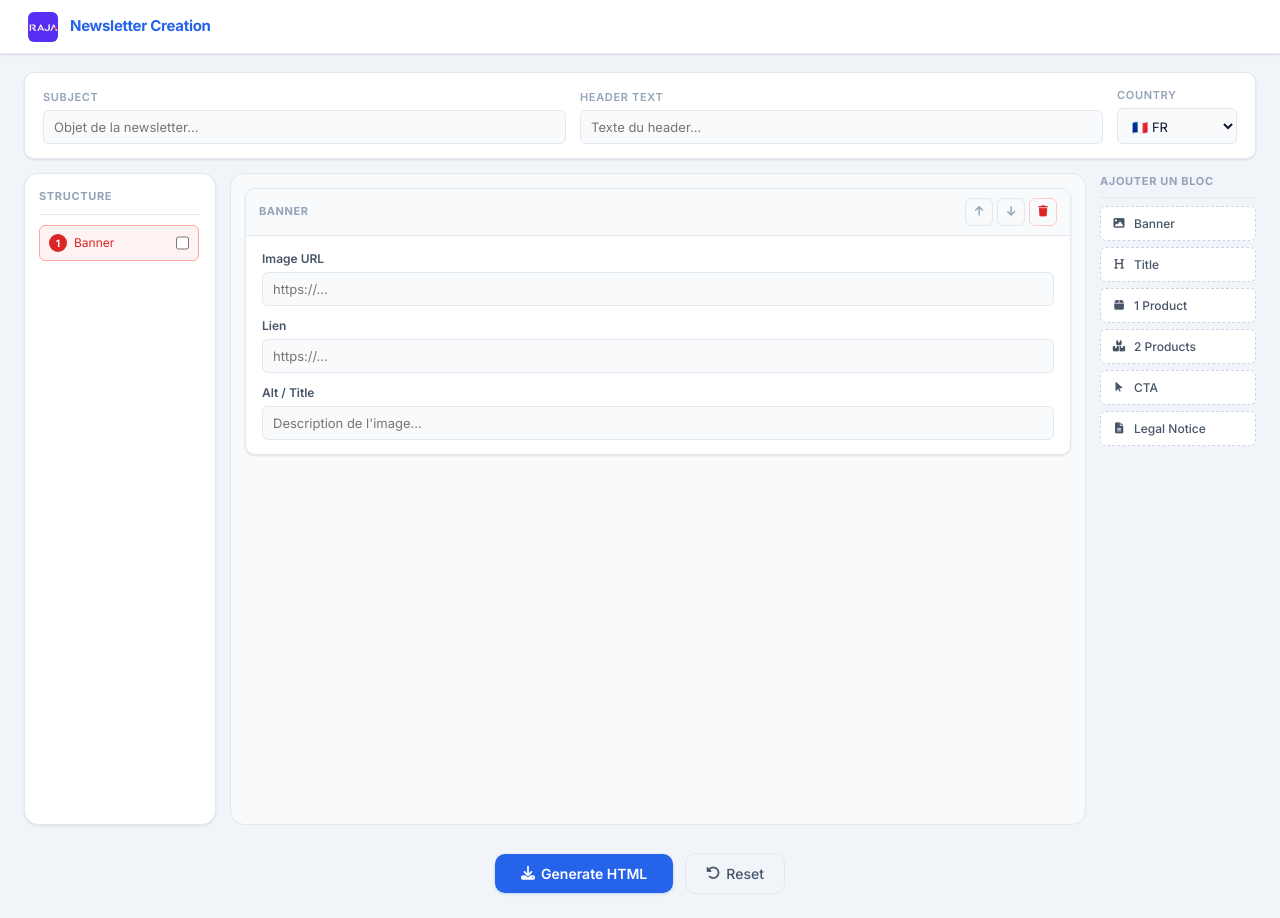
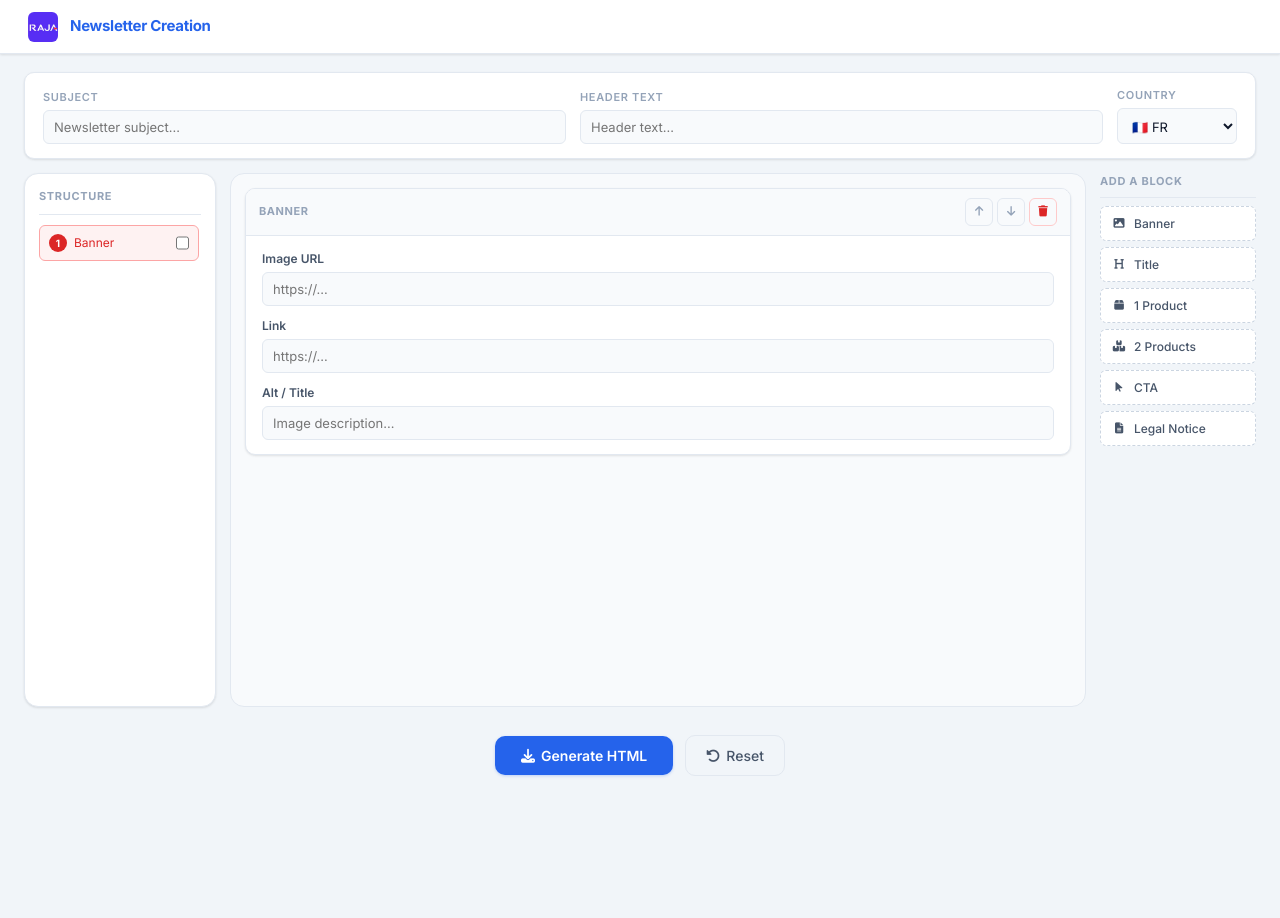
Before and after one commit to al3xioux/raja-newsletter-v2, a React (Vite) app: page / in a window 1280 px wide. Both pictures are taken after a click on the button "Banner". After the commit the page ends 800 px from the top, so only its background shows below. Built offline with nearby package versions, Linux system fonts and the light colour scheme.

Commit message:
update english

```diff
--- a/src/assets/style.css
+++ b/src/assets/style.css
@@ -96,6 +96,8 @@ body {
   display: flex;
   flex-direction: column;
   gap: 14px;
+  height: calc(100vh - 54px);
+  overflow: hidden;
 }
 
 /* ============================
@@ -162,8 +164,10 @@ body {
 #main-container {
   display: flex;
   gap: 14px;
-  align-items: flex-start;
+  align-items: stretch;
   width: 100%;
+  flex: 1;
+  min-height: 0;
 }
 
 /* ============================
@@ -176,9 +180,7 @@ body {
   border: 1px solid var(--border);
   border-radius: var(--radius-lg);
   padding: 14px;
-  position: sticky;
-  top: 70px;
-  height: calc(100vh - 148px);
+  height: 100%;
   display: flex;
   flex-direction: column;
   box-shadow: var(--shadow-sm);
@@ -309,7 +311,7 @@ body {
 #corps {
   flex: 1;
   min-width: 0;
-  height: calc(100vh - 148px);
+  height: 100%;
   border: 1px solid var(--border);
   border-radius: var(--radius-lg);
   padding: 14px;
@@ -354,8 +356,7 @@ body {
   display: flex;
   flex-direction: column;
   gap: 6px;
-  position: sticky;
-  top: 70px;
+  align-self: flex-start;
 }
 
 .add-panel-label {
--- a/src/components/BannerForm.jsx
+++ b/src/components/BannerForm.jsx
@@ -31,7 +31,7 @@ export default function BannerForm({ data, onChange, onRemove, onMoveUp, onMoveD
                 </div>
 
                 <div className="field-group">
-                    <label htmlFor="banner-link" className="form-label">Lien</label>
+                    <label htmlFor="banner-link" className="form-label">Link</label>
                     <input
                         type="text"
                         id="banner-link"
@@ -48,7 +48,7 @@ export default function BannerForm({ data, onChange, onRemove, onMoveUp, onMoveD
                         id="banner-alt"
                         value={data.bannerAltTitle || ""}
                         onChange={(e) => onChange({ ...data, bannerAltTitle: e.target.value })}
-                        placeholder="Description de l'image…"
+                        placeholder="Image description…"
                     />
                 </div>
             </div>
--- a/src/components/CTAForm.jsx
+++ b/src/components/CTAForm.jsx
@@ -31,7 +31,7 @@ export default function CTAForm({ data, onChange, onRemove, onMoveUp, onMoveDown
                 </div>
 
                 <div className="field-group">
-                    <label htmlFor="cta-link" className="form-label">Lien</label>
+                    <label htmlFor="cta-link" className="form-label">Link</label>
                     <input
                         type="text"
                         id="cta-link"
@@ -48,7 +48,7 @@ export default function CTAForm({ data, onChange, onRemove, onMoveUp, onMoveDown
                         id="cta-alt"
                         value={data.ctaAltTitle || ""}
                         onChange={(e) => onChange({ ...data, ctaAltTitle: e.target.value })}
-                        placeholder="Description de l'image…"
+                        placeholder="Image description…"
                     />
                 </div>
             </div>
--- a/src/components/LegalNotice.jsx
+++ b/src/components/LegalNotice.jsx
@@ -20,13 +20,13 @@ export default function LegalNotice({ data, onChange, onRemove, onMoveUp, onMove
 
             <div className="form-card-body">
                 <div className="field-group">
-                    <label htmlFor="legal-notice" className="form-label">Texte légal</label>
+                    <label htmlFor="legal-notice" className="form-label">Legal text</label>
                     <textarea
                         id="legal-notice"
                         value={data.legalNotice || ""}
                         onChange={(e) => onChange({ ...data, legalNotice: e.target.value })}
                         rows="6"
-                        placeholder="Mentions légales, CGV…"
+                        placeholder="Legal notice, T&Cs…"
                     />
                 </div>
             </div>
--- a/src/components/TitleForm.jsx
+++ b/src/components/TitleForm.jsx
@@ -20,18 +20,18 @@ export default function TitleForm({ data, onChange, onRemove, onMoveUp, onMoveDo
 
             <div className="form-card-body">
                 <div className="field-group">
-                    <label className="form-label" htmlFor="bigTitle">Titre</label>
+                    <label className="form-label" htmlFor="bigTitle">Title</label>
                     <input
                         type="text"
                         id="bigTitle"
                         value={data.bigTitle || ""}
                         onChange={(e) => onChange({ ...data, bigTitle: e.target.value })}
-                        placeholder="Texte du titre…"
+                        placeholder="Title text…"
                     />
                 </div>
 
                 <div className="field-group">
-                    <label className="form-label" htmlFor="textsize">Taille du texte</label>
+                    <label className="form-label" htmlFor="textsize">Font size</label>
                     <select
                         id="textsize"
                         value={data.textSize || "22px"}
@@ -43,7 +43,7 @@ export default function TitleForm({ data, onChange, onRemove, onMoveUp, onMoveDo
                 </div>
 
                 <div className="field-group">
-                    <label className="form-label" htmlFor="textcolor">Couleur du texte</label>
+                    <label className="form-label" htmlFor="textcolor">Text color</label>
                     <input
                         type="color"
                         id="textcolor"
--- a/src/pages/NewsletterCreation.jsx
+++ b/src/pages/NewsletterCreation.jsx
@@ -119,7 +119,7 @@ export default function NewsletterCreation() {
     };
 
     const removeForm = (formId) => {
-        if (window.confirm("Êtes-vous sûr de vouloir supprimer ce bloc ?")) {
+        if (window.confirm("Are you sure you want to delete this block?")) {
             setRenderedForms((prev) => prev.filter((x) => x.id !== formId));
             setCompletedForms((prev) => {
                 const next = { ...prev };
@@ -171,7 +171,7 @@ export default function NewsletterCreation() {
     };
 
     const handleReset = () => {
-        if (window.confirm("Réinitialiser tous les blocs ?")) {
+        if (window.confirm("Reset all blocks?")) {
             setRenderedForms([]);
             setLanguage("fr");
             setDocumentTitle("");
@@ -207,7 +207,7 @@ export default function NewsletterCreation() {
                             id="documentTitle"
                             value={documentTitle}
                             onChange={handleDocumentTitleChange}
-                            placeholder="Objet de la newsletter…"
+                            placeholder="Newsletter subject…"
                         />
                     </div>
 
@@ -218,7 +218,7 @@ export default function NewsletterCreation() {
                             id="headerTexte"
                             value={headerTexte}
                             onChange={handleHeaderTexteChange}
-                            placeholder="Texte du header…"
+                            placeholder="Header text…"
                         />
                     </div>
 
@@ -298,7 +298,7 @@ export default function NewsletterCreation() {
                                         {renderedForms.length === 0 && (
                                             <div className="nav-empty">
                                                 <i className="fa-solid fa-layer-group"></i>
-                                                <div>Ajoutez des blocs<br />pour commencer</div>
+                                                <div>Add blocks<br />to get started</div>
                                             </div>
                                         )}
                                     </div>
@@ -312,7 +312,7 @@ export default function NewsletterCreation() {
                         {renderedForms.length === 0 && (
                             <div className="corps-empty">
                                 <i className="fa-solid fa-envelope-open corps-empty-icon"></i>
-                                <div>Commencez par ajouter un bloc<br />depuis le panneau de droite.</div>
+                                <div>Start by adding a block<br />from the right panel.</div>
                             </div>
                         )}
                         {renderedForms.map((form) => {
@@ -346,7 +346,7 @@ export default function NewsletterCreation() {
 
                     {/* Panneau ajout de blocs */}
                     <div id="create-button">
-                        <div className="add-panel-label">Ajouter un bloc</div>
+                        <div className="add-panel-label">Add a block</div>
                         <button type="button" className="add-btn" onClick={() => addForm("banner")}>
                             <i className="fa-solid fa-image"></i> Banner
                         </button>
```
Also changed, not shown: src/App.css (+8 -4 lines).
